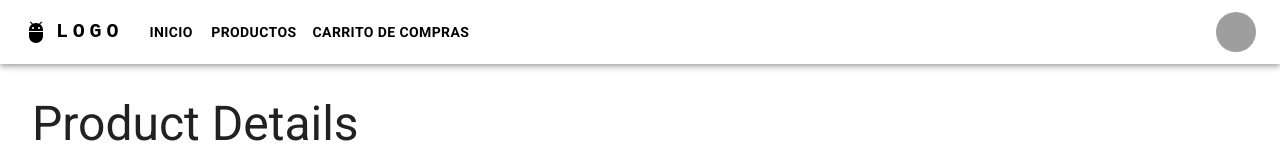
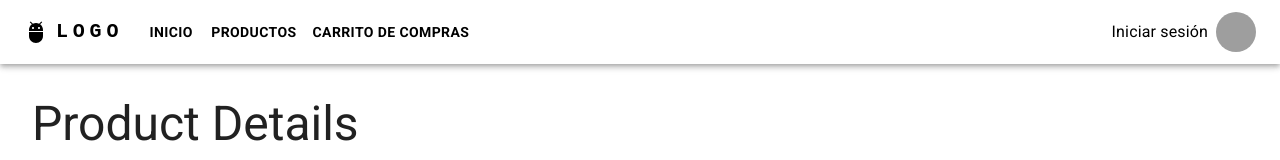
Before and after one commit to jerickgm89/ecommerce_frontend, a React (Vite) app: page /products/details/10 in a window 1280 px wide. Shown: the top 160 px of the page. Built offline with nearby package versions, Linux system fonts and the light colour scheme; grey boxes are pictures that could not be loaded.

Commit message:
Feat: Autenticacion del usuario parte front terminado
Aun faltando enviar al backend la informacion

```diff
--- a/src/components/navBar/NavBar.jsx
+++ b/src/components/navBar/NavBar.jsx
@@ -11,6 +11,10 @@ const settings = ['Perfil', 'Mis pedidos', 'Salir'];
 
 export const NavBar = () => {
     const { loginWithRedirect } = useAuth0();
+    const { logout } = useAuth0();
+    const { user, isAuthenticated, isLoading } = useAuth0();
+
+    console.log(user);
 
 
     const [anchorNav, setAnchorNav] = React.useState(null);
@@ -87,7 +91,7 @@ export const NavBar = () => {
                             }}
                         >
                             {pages.map((page, index) => (
-                                <Link key={index} to={page === "Home" ? "/" : page === "Products" ? "/products" : "/chartShopping"} style={{ textDecoration: 'none', color: "black" }}>
+                                <Link key={index} to={page === "Inicio" ? "/" : page === "Productos" ? "/products" : "/chartShopping"} style={{ textDecoration: 'none', color: "black" }}>
                                     <MenuItem onClick={handleCloseNavMenu}>
                                         <Typography textAlign="center">{page}</Typography>
                                     </MenuItem>
@@ -118,8 +122,8 @@ export const NavBar = () => {
 
                     <Box sx={{ flexGrow: 1, display: { xs: 'none', md: 'flex' } }}>
                         {pages.map((page, index) => (
-                            <Link key={index} to={page === "Home" ? "/" : page === "Products" ? "/products" : "/chartShopping"} style={{ textDecoration: 'none' }}>
-                                {page === "Chart Shopping" ?
+                            <Link key={index} to={page === "Inicio" ? "/" : page === "Productos" ? "/products" : "/chartShopping"} style={{ textDecoration: 'none' }}>
+                                {page === "Carrito de compras" ?
                                     <ShoppingCartIcon
                                         onClick={handleCloseNavMenu}
                                         sx={{ my: 2, color: 'black', display: 'block', marginLeft: '16px' }}
@@ -138,9 +142,33 @@ export const NavBar = () => {
                     <Box>
                         <Tooltip>
                             <IconButton onClick={handleOpenUserMenu} sx={{ p: 0 }}>
+                                {isAuthenticated ? (
+                                    <>
+                                        <Typography
+                                            variant="body1"
+                                            color={user.given_name === "User" ? "error" : "black"}
+                                            sx={{ mr: 1 }}
+                                        >
+                                            {user.given_name}
+                                        </Typography>
+                                        <Avatar alt={user.name} src={user.picture} />
+                                    </>
+                                ) : (
+                                    <>
+                                        <Typography
+                                            variant="body1"
+                                            color="black"
+                                            sx={{ mr: 1 }}
+                                            onClick={loginWithRedirect}
+                                        >
+                                            Iniciar sesión
+                                        </Typography>
                                         <Avatar alt="Remy Sharp" src="/static/images/avatar/2.jpg" />
+                                    </>
+                                )}
                             </IconButton>
                         </Tooltip>
+                        {isAuthenticated ? (
                             <Menu
                                 sx={{ mt: '45px' }}
                                 id="menu-appbar"
@@ -163,12 +191,18 @@ export const NavBar = () => {
                                         to={setting === "Perfil" ? "#" : "/"}
                                         style={{ textDecoration: 'none', color: "black" }}
                                     >
-                                    <MenuItem onClick={setting === "Perfil" ? loginWithRedirect : handleCloseUserMenu}>
+                                        <MenuItem
+                                            onClick={
+                                                setting === "Salir" ? () => logout({ returnTo: window.location.origin })
+                                                : handleCloseUserMenu
+                                            }
+                                            >
                                             <Typography textAlign="center">{setting}</Typography>
                                         </MenuItem>
                                     </Link>
                                 ))}
                             </Menu>
+                        ) : null}
                     </Box>
 
                 </Toolbar>
```
Lines whose indentation alone changed are shown as unchanged.
